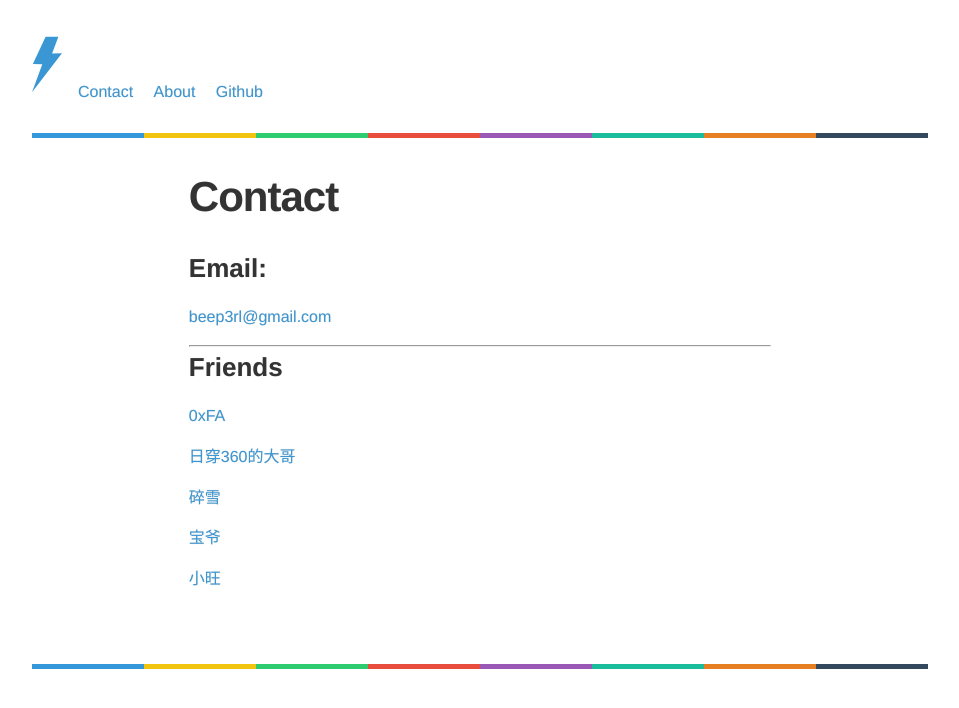
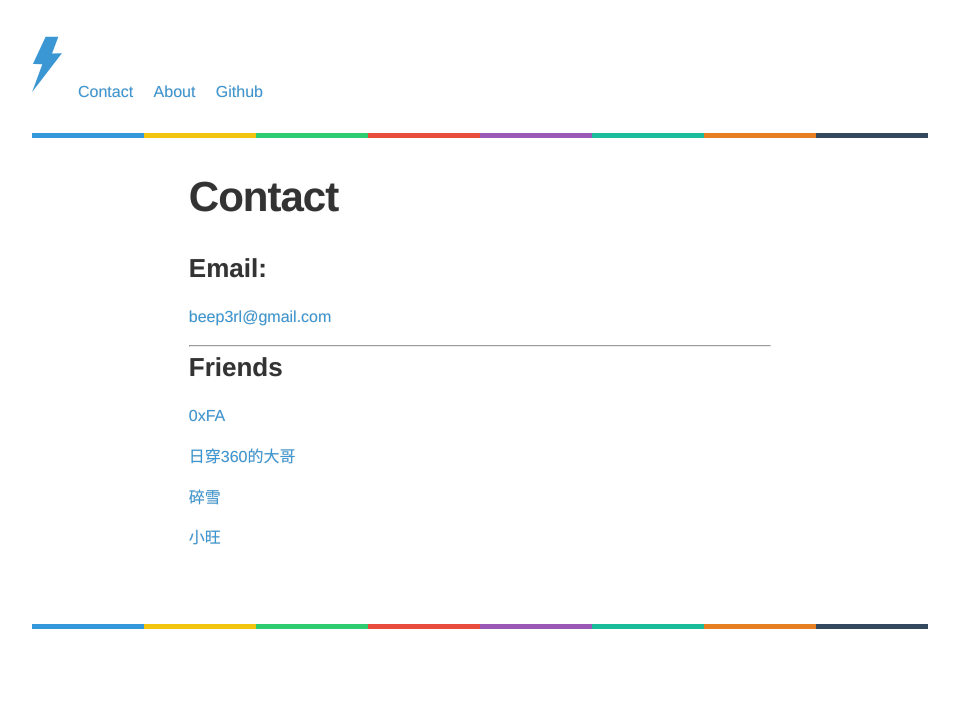
Before and after one commit to Beep3r/Beep3r.github.io, a Jekyll site: the page built from Contact.md, in a window 1280 px wide. Shown: the top 708 px of the page, without its empty margins (160-1119 px from the left). Built offline with Jekyll 4.4.1, drawn with Linux system fonts in a browser that asks for light colours.

Commit message:
Update Contact.md

```diff
--- a/Contact.md
+++ b/Contact.md
@@ -19,6 +19,4 @@ published: true
 
  [碎雪](http://roytse.github.io)
 
- [宝爷](http://youncyb.cn)
-
  [小旺](https://blog.csdn.net/cosmopolitanme)
```
